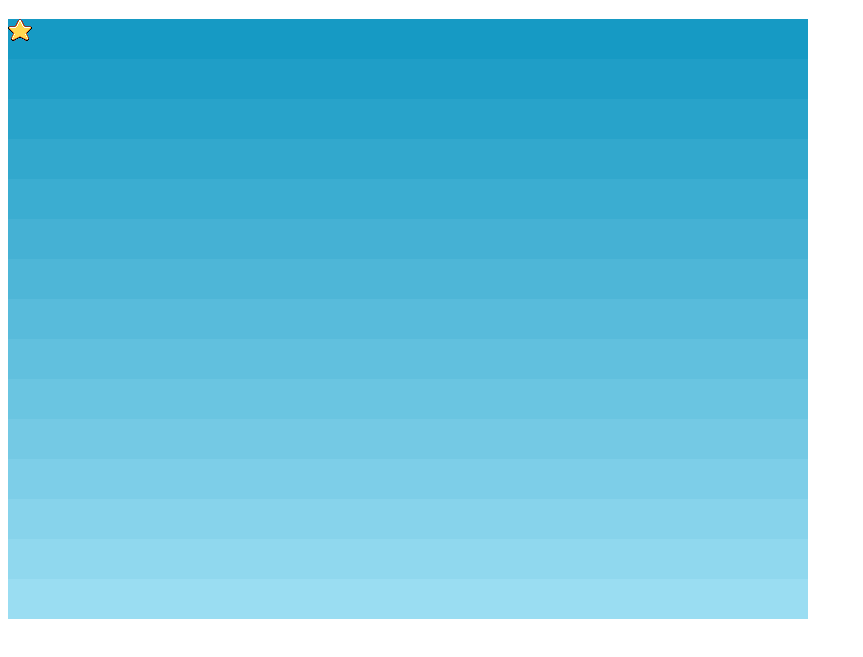
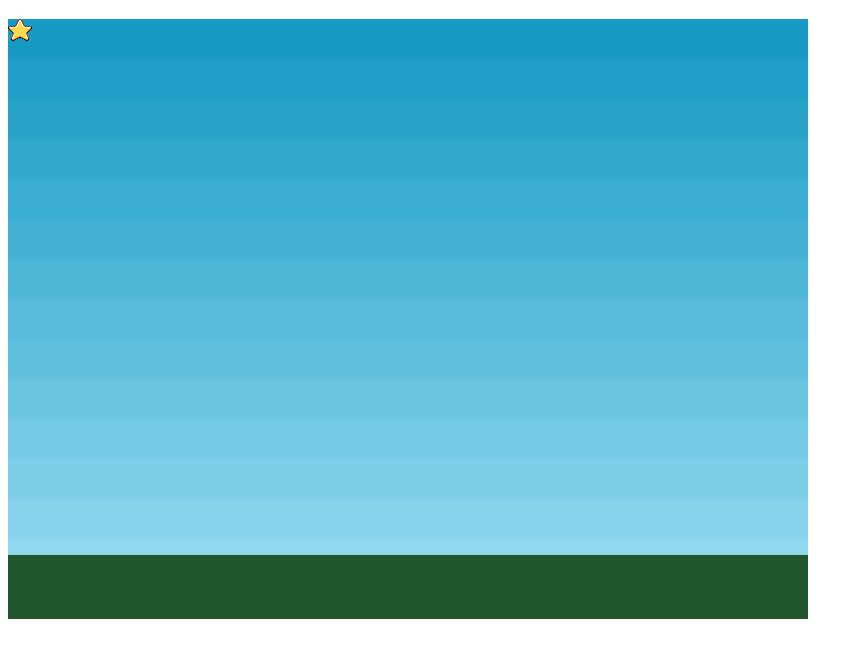
Before and after one commit to pettrz/U20092017, a plain HTML site: page public/index.html in a window 1280 px wide. Shown: the part 61-718 px from the top of the page, without its empty margins (0-863 px from the left). Drawn offline with Linux system fonts and the light colour scheme; animation ran at ten frames a second.

Commit message:
Added ground

```diff
--- a/public/index.html
+++ b/public/index.html
@@ -25,10 +25,16 @@
             function create() {
 				game.add.sprite(0,0, 'sky');
 				game.add.sprite(0,0, 'star');
+
+
+				platforms = game.add.group();
+                platforms.enableBody = true;
+                var ground = platforms.create(0, game.world.height - 64, 'platform');
+                ground.scale.setTo(2,2);
+
             }
 
             function update() {
-
             }
   </script>
 </body>
```
